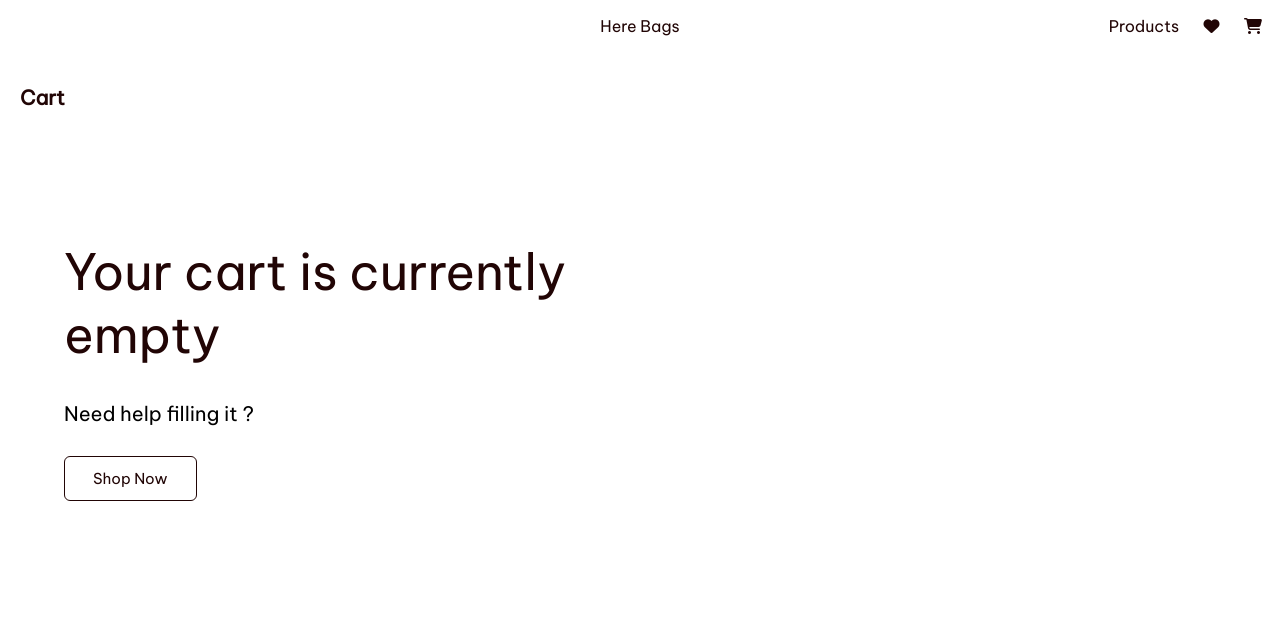
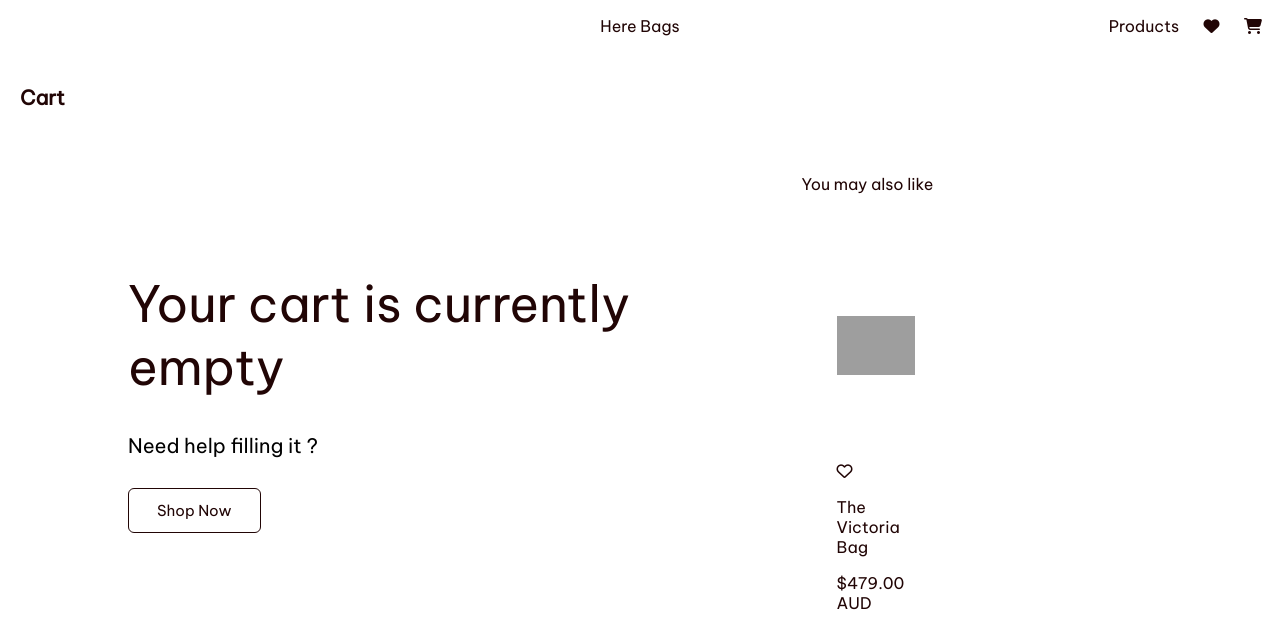
Before and after one commit to CatrinWALKER7/AS3-UX, a plain HTML site: page pages/empty-cart.html in a window 1280 px wide. Shown: the top 617 px of the page. Drawn offline with Linux system fonts and the light colour scheme; grey boxes are pictures that could not be loaded; a web font is replaced by a local one.

Commit message:
working out cart side-by-side layout

```diff
--- a/pages/empty-cart.html
+++ b/pages/empty-cart.html
@@ -32,6 +32,9 @@
       </div>
 
       <div class="empty-cart-suggestions">
+
+        <p class="cart-suggestion"> You may also like </p>
+
         <section class="product-grid">  <!-- All product cards -->
 
             <div class="product-card">
--- a/styles/main.css
+++ b/styles/main.css
@@ -311,7 +311,15 @@ text-align: left;
 
 /* EMPTY CART PAGE */
 
+.empty-cart-response {
+  display: flex;
+  justify-content: space-between;
+  align-items: flex-start;
+  padding: 2rem 4rem;
+}
+
 .empty-cart-alert {
+  width: 60%;
   text-align: left;
   font-size: 20px;
   padding: 4rem;
@@ -323,3 +331,9 @@ text-align: left;
   margin-bottom: 0;
   padding-bottom: 15px;
 }
+
+.empty-cart-suggestions {
+  width: 40%;
+  border: 1cm;
+  color: var(--color);
+}
```
